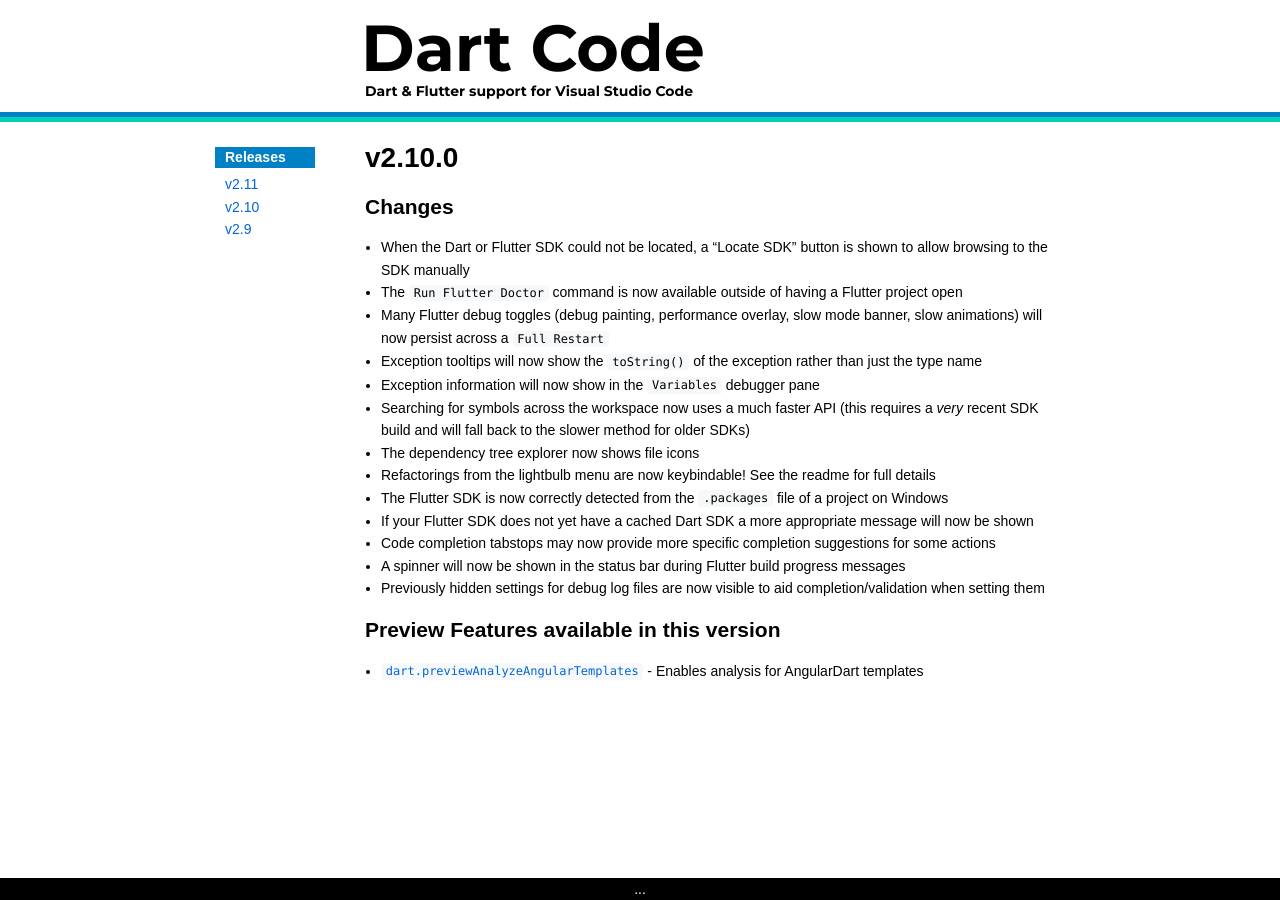
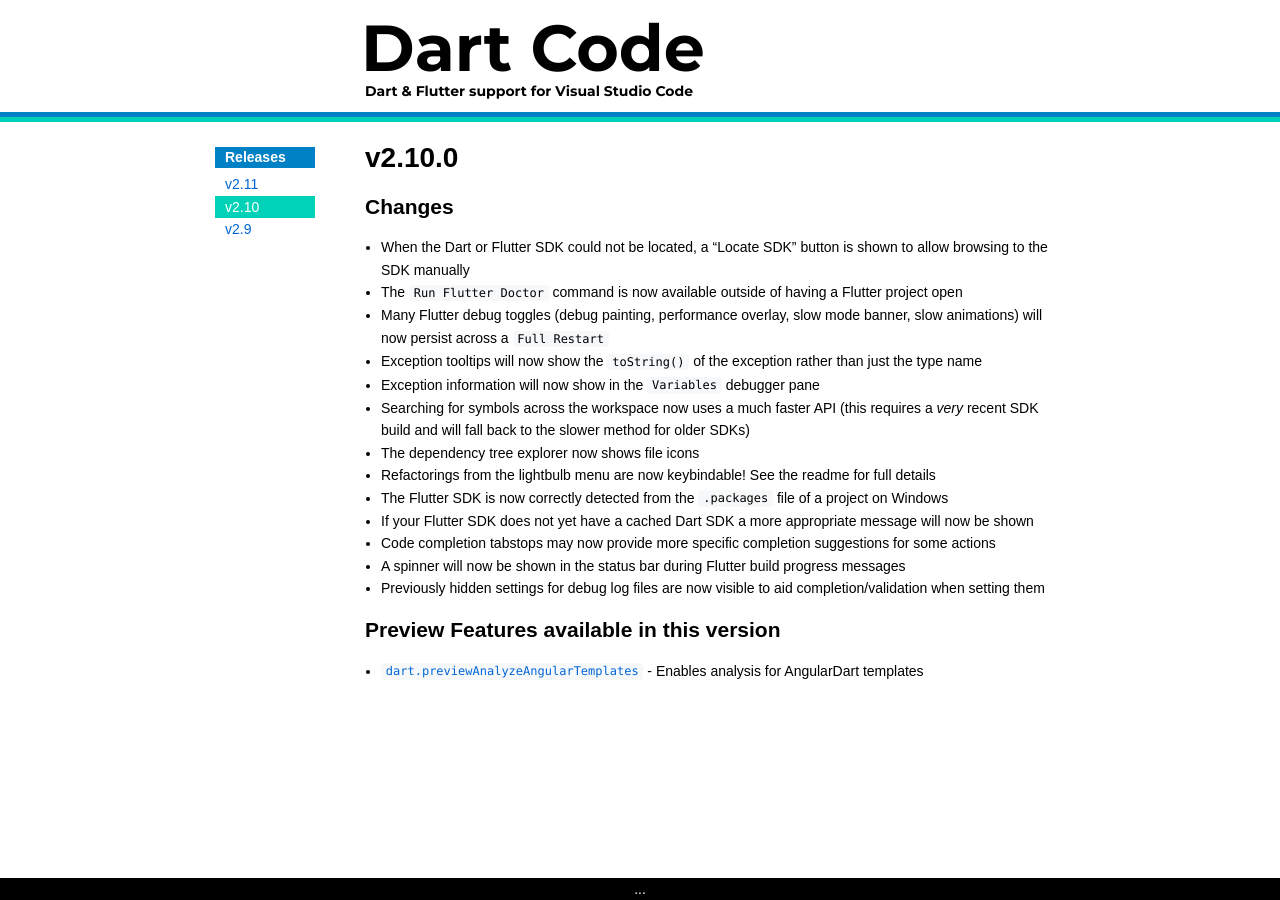
Before and after one commit to Dart-Code/Website, a Jekyll site: the page built from _releases/v2.10.md, in a window 1280 px wide. Built offline with Jekyll 4.4.1, drawn with Linux system fonts in a browser that asks for light colours.

Commit message:
Move nav to include and highlight current

```diff
--- /dev/null
+++ b/_includes/nav.html
@@ -0,0 +1,6 @@
+<ul>
+	{% assign items = include.items | sort: "sort_order" | reverse %}
+	{% for item in items %}
+		<li><a href="{{ item.url | escape }}" {% if page.url == item.url %}class="current"{% endif %}>{{ item.title | escape }}</a></li>
+	{% endfor %}
+</ul>
--- a/_layouts/release.html
+++ b/_layouts/release.html
@@ -4,12 +4,7 @@
 
 <nav>
 	<h4>Releases</h4>
-	<ul>
-		{% assign releases = site.releases | sort: "sort_order" | reverse %}
-		{% for release in releases %}
-			<li><a href="{{ release.url | escape }}">{{ release.title | escape }}</a></li>
-		{% endfor %}
-	</ul>
+	{% include nav.html items=site.releases %}
 </nav>
 <main>
 	{{ content }}
```
